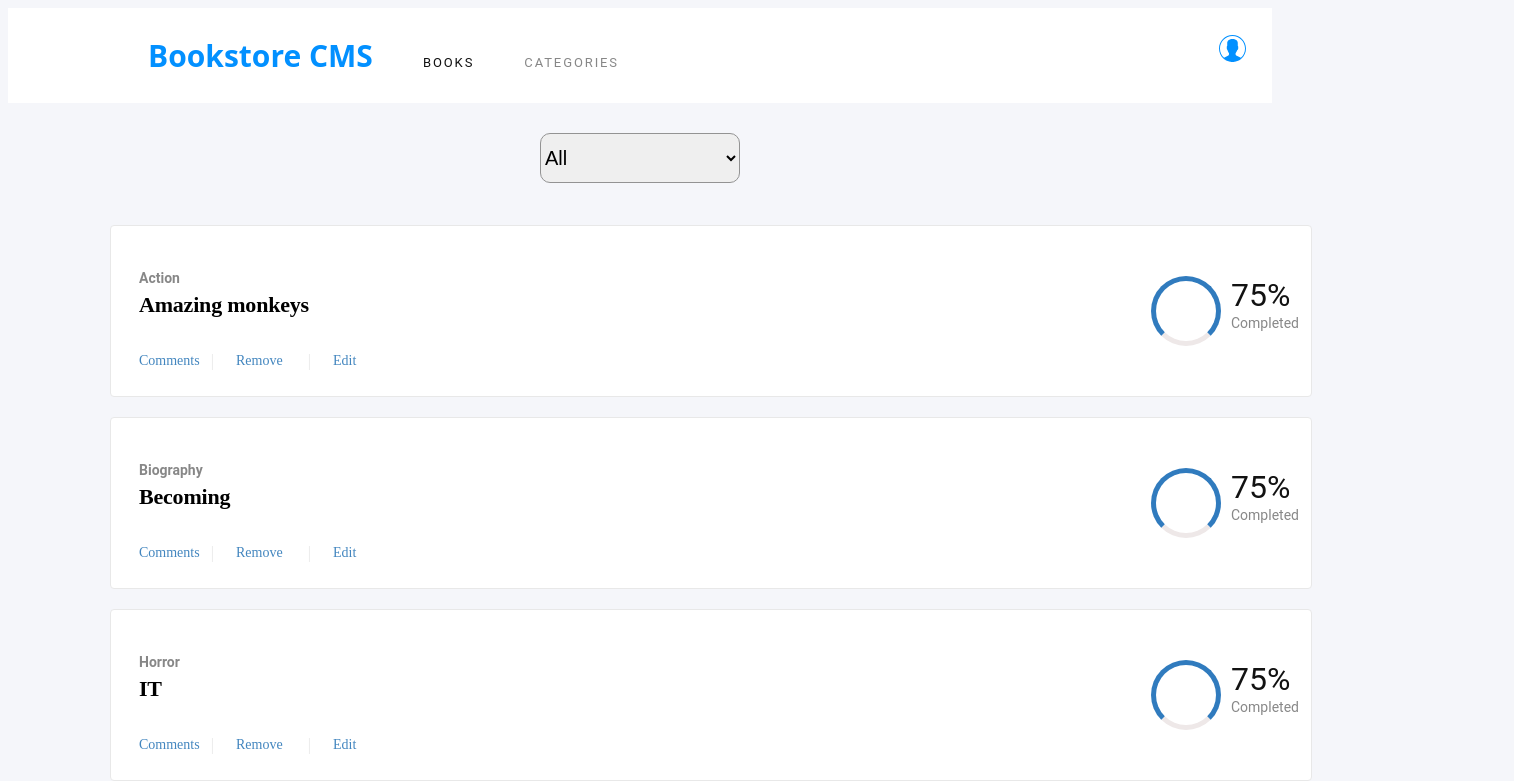
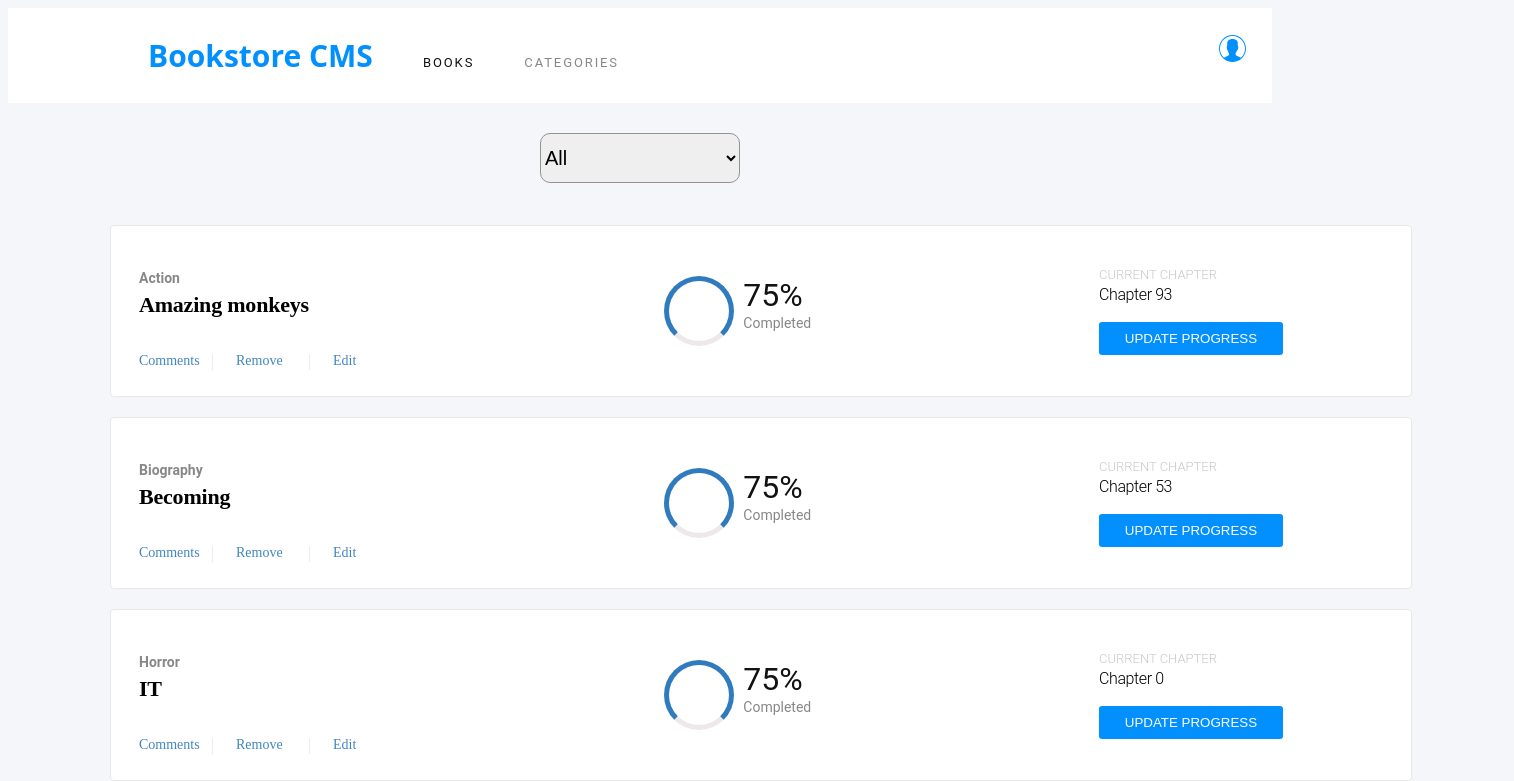
Before and after one commit to rida-elbahtouri/Bookstore, a React (Create React App) app: page / in a window 1280 px wide. Shown: the top 781 px of the page, 1514 px wide, since content can reach past the window. Built offline with nearby package versions, Linux system fonts and the light colour scheme.

Commit message:
style progress info

```diff
--- a/src/components/Book.js
+++ b/src/components/Book.js
@@ -1,5 +1,5 @@
-import React from "react";
-import PropTypes from "prop-types";
+import React from 'react';
+import PropTypes from 'prop-types';
 
 const Books = ({ book, handleRemoveBook }) => (
   <tr className="Lesson-Panel">
@@ -21,10 +21,15 @@ const Books = ({ book, handleRemoveBook }) => (
     </div>
     <div className="book-progress">
       <div className="circle" />
-      <div className="percent-info" >
+      <div className="percent-info">
         <span className="percentage">75%</span>
         <span className="Completed">Completed</span>
       </div>
+    </div>
+    <div className="udpateprogress">
+      <p className="current-chap">current chapter</p>
+      <p className="chapter-num">Chapter {book.id}</p>
+      <button type="button">UPDATE PROGRESS</button>
     </div>
   </tr>
 );
--- a/src/index.css
+++ b/src/index.css
@@ -39,8 +39,8 @@ a {
 .Bookstore-CMS {
   width: 240px;
   height: 37px;
-  font-family: Montserratapple-system, system-ui, "Segoe UI", Roboto, Oxygen,
-    Ubuntu, Cantarell, "Fira Sans", "Droid Sans", "Helvetica Neue", sans-serif;
+  font-family: Montserratapple-system, system-ui, 'Segoe UI', Roboto, Oxygen,
+    Ubuntu, Cantarell, 'Fira Sans', 'Droid Sans', 'Helvetica Neue', sans-serif;
   font-size: 30px;
   font-weight: bold;
   font-stretch: normal;
@@ -105,6 +105,7 @@ a {
   display: flex;
   justify-content: space-between;
   align-items: center;
+  padding-right: 100px;
 }
 
 /* .book-table{
@@ -171,33 +172,31 @@ a {
   padding-top: 20px;
 }
 
-.book-cat{
+.book-cat {
   padding-top: 20px;
 }
 
-.book-progress{
-  display:flex;
+.book-progress {
+  display: flex;
   float: right;
-
 }
 
-.circle{
+.circle {
   background-color: #fff;
   border: 5px solid;
-  border-color: #307bbe  #307bbe   rgb(238, 232, 232);
+  border-color: #307bbe #307bbe rgb(238, 232, 232);
   height: 60px;
   border-radius: 50%;
   -moz-border-radius: 50%;
   -webkit-border-radius: 50%;
   width: 60px;
   margin-right: 0.6em;
-
 }
 
 .percentage {
   width: 68px;
   height: 39px;
-  font-family:  Roboto, Helvetica, sans-serif;;
+  font-family: Roboto, Helvetica, sans-serif;
   font-size: 32px;
   font-weight: normal;
   font-stretch: normal;
@@ -221,7 +220,42 @@ a {
   color: #121212;
 }
 
-.percent-info{
+.percent-info {
   display: flex;
   flex-direction: column;
 }
+.udpateprogress {
+  font-family: Roboto, Helvetica, sans-serif;
+}
+.udpateprogress button {
+  background-color: #0290ff;
+  border: none;
+  width: 184px;
+  height: 33px;
+  border-radius: 3px;
+  color: white;
+}
+.current-chap {
+  height: 18px;
+  opacity: 0.5;
+  text-transform: uppercase;
+  font-size: 13px;
+  font-weight: 300;
+  font-stretch: normal;
+  font-style: normal;
+  line-height: normal;
+  letter-spacing: normal;
+  color: #939393;
+  margin: 0;
+}
+.chapter-num {
+  width: 212px;
+  height: 21px;
+  font-size: 16px;
+  font-weight: 300;
+  font-stretch: normal;
+  font-style: normal;
+  line-height: normal;
+  letter-spacing: -0.4px;
+  margin-top: 0;
+}
```
